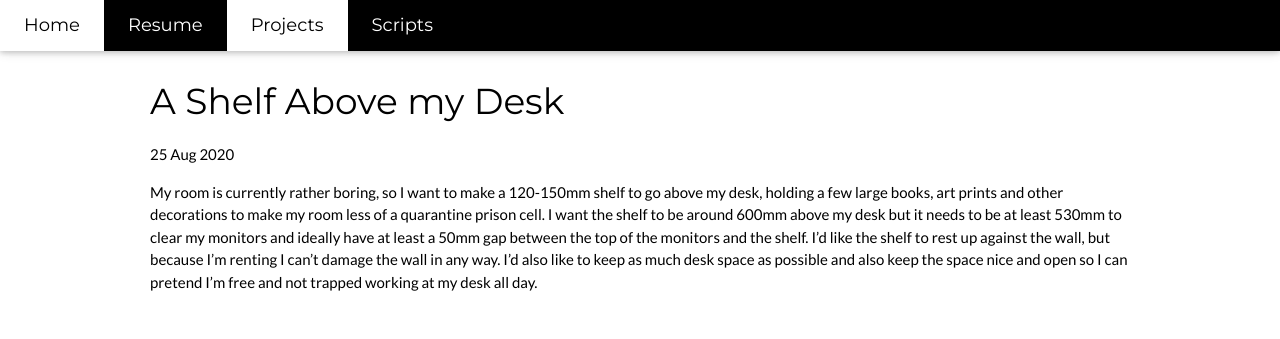
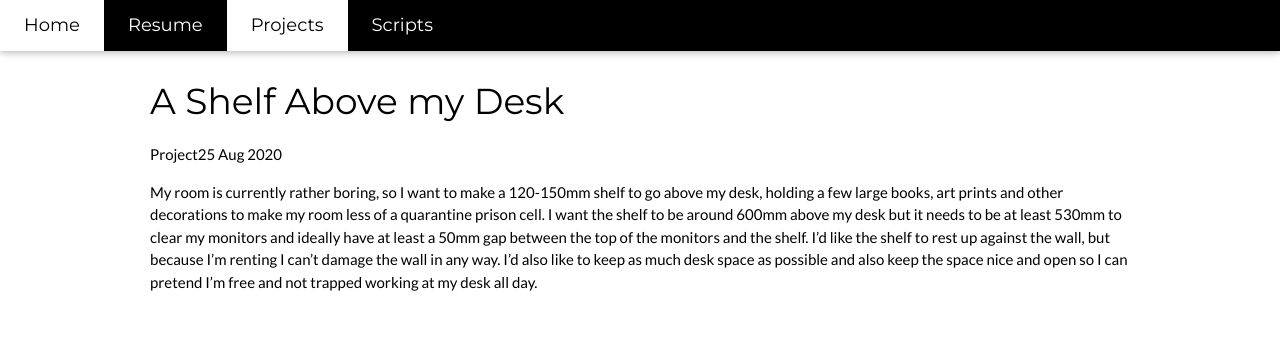
Before and after one commit to dmgilbert/dmgilbert.github.io, a Jekyll site: the page built from _posts/2020-08-25-a-shelf-above-my-desk.markdown, in a window 1280 px wide and 1142 px high. Shown: the top 339 px of the window. Built offline with Jekyll 4.4.1, drawn with Linux system fonts in a browser that asks for light colours.

Commit message:
Update post.html

```diff
--- a/_layouts/post.html
+++ b/_layouts/post.html
@@ -49,7 +49,7 @@
 <div class="w3-row-padding w3-padding-64 w3-container">
 	<div class="w3-content">
 		<h1>{{ page.title }}</h1>
-		<p class="meta">{{  post.categories  }}{{ page.date | date_to_string }}</p>
+		<p class="meta">{{  page.categories  }}{{ page.date | date_to_string }}</p>
 		<div class="post">
 			{{ content }}
 		</div>
```
